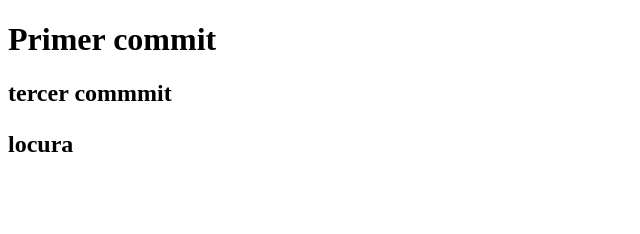
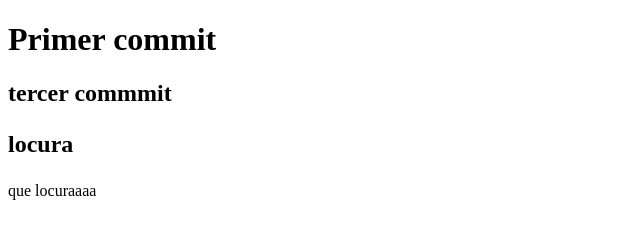
Before and after one commit to Faclock/coderhouse--facu, a plain HTML site: page index.html in a window 1280 px wide. Shown: the whole page, without its empty margins (0-640 px from the left). Drawn offline with Linux system fonts and the light colour scheme.

Commit message:
cambios finales en master, merge con lucas

```diff
--- a/index.html
+++ b/index.html
@@ -13,5 +13,8 @@
     <h2>
         <p>locura</p>
     </h2>
+    <div>
+        <p>que locuraaaa</p>
+    </div>
 </body>
 </html>
```
